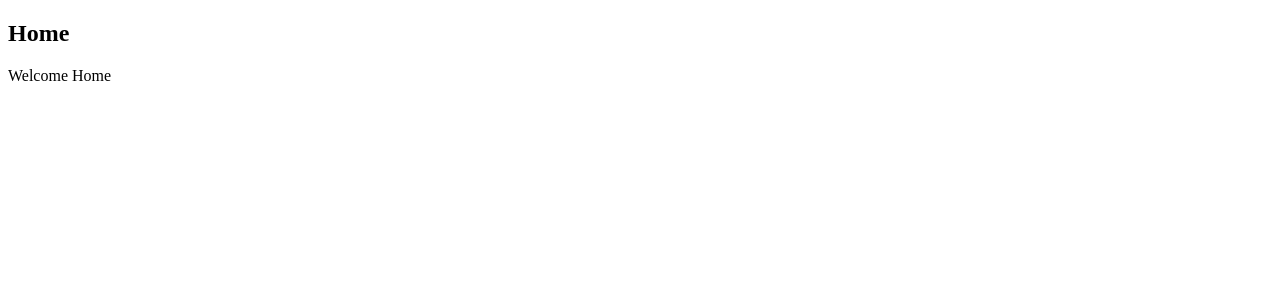
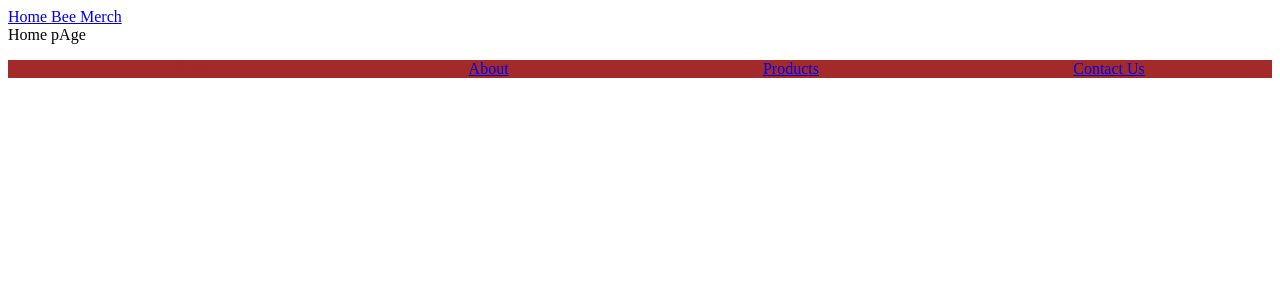
Before and after one commit to jasonkiptoo/e-commerce-vue, a Nuxt app: page / in a window 1280 px wide. Shown: the top 300 px of the page. Built offline with nearby package versions, Linux system fonts and the light colour scheme.

Commit message:
added ddifferent layouts

```diff
--- /dev/null
+++ b/layouts/default.vue
@@ -0,0 +1,35 @@
+<template>
+    <div>
+        <header>
+            <nav>
+                <!-- <NuxtLink to="/">Home Bee</NuxtLink> -->
+                <ul>
+                 <li><NuxtLink to="/">Home</NuxtLink></li>
+                 <li><NuxtLink to="/about">About</NuxtLink></li>
+                 <li><NuxtLink to="/products">Products</NuxtLink></li>
+                 <li><NuxtLink to="/contact">Contact Us</NuxtLink></li>
+                </ul>
+            </nav>
+        </header>
+        <div>
+            <slot />
+        </div>
+
+
+    </div>
+</template>
+
+
+
+<style scoped>
+.router-link-exact-active{
+    color: #a32a29;
+}
+ul{
+    display: flex;
+    list-style: none;
+    justify-content: space-around;
+    background-color: #a32a29;
+}
+html,body { margin: 0 !important;}
+</style>
--- /dev/null
+++ b/layouts/products.vue
@@ -0,0 +1,39 @@
+<template>
+    <div>
+        <header>
+            <nav>
+                <NuxtLink to="/products">Home Bee Merch</NuxtLink>
+
+            </nav>
+        </header>
+        <div>
+            <slot />
+        </div>
+
+        <footer>
+            <ul>
+                 <li><NuxtLink to="/">Home</NuxtLink></li>
+                 <li><NuxtLink to="/about">About</NuxtLink></li>
+                 <li><NuxtLink to="/products">Products</NuxtLink></li>
+                 <li><NuxtLink to="/contact">Contact Us</NuxtLink></li>
+                </ul>
+        </footer>
+
+
+    </div>
+</template>
+
+
+
+<style scoped>
+.router-link-exact-active{
+    color: #a32a29;
+}
+ul{
+    display: flex;
+    list-style: none;
+    justify-content: space-around;
+    background-color: #a32a29;
+}
+html,body { margin: 0 !important;}
+</style>
--- a/pages/index.vue
+++ b/pages/index.vue
@@ -1,17 +1,17 @@
 <template>
-    <div>
-        <h2>Home</h2>
-        <p>Welcome Home</p>
+   Home pAge
 
 
-
-    </div>
 </template>
 
 <script setup>
+definePageMeta({
+    layout: 'products'
+})
 
 </script>
 
 <style scoped>
 
+
 </style>
--- a/pages/products/index.vue
+++ b/pages/products/index.vue
@@ -9,6 +9,6 @@
 
 </script>
 
-<style lang="scss" scoped>
-
+<style scoped>
+html,body { margin: 0 !important;}
 </style>
```
